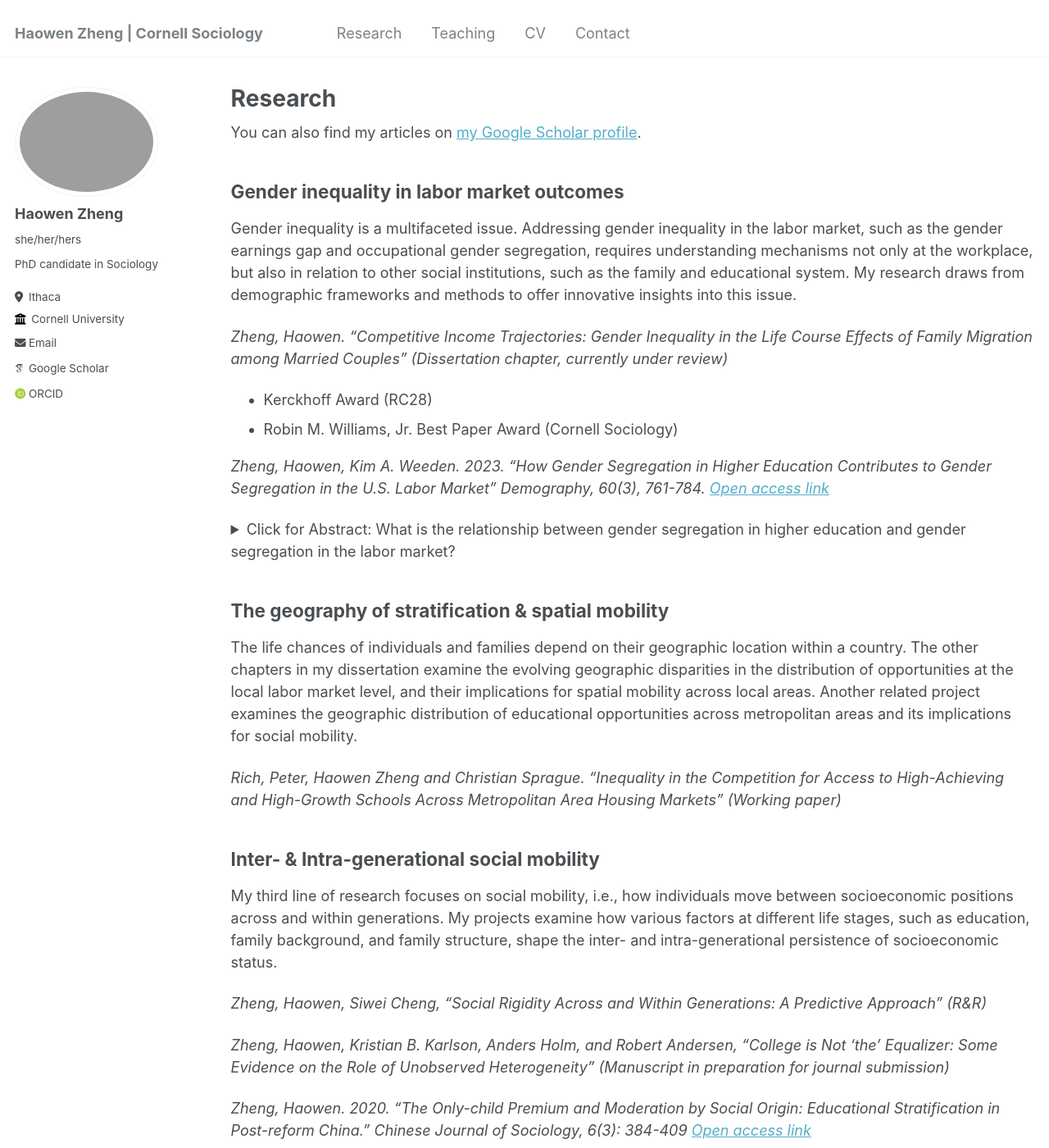
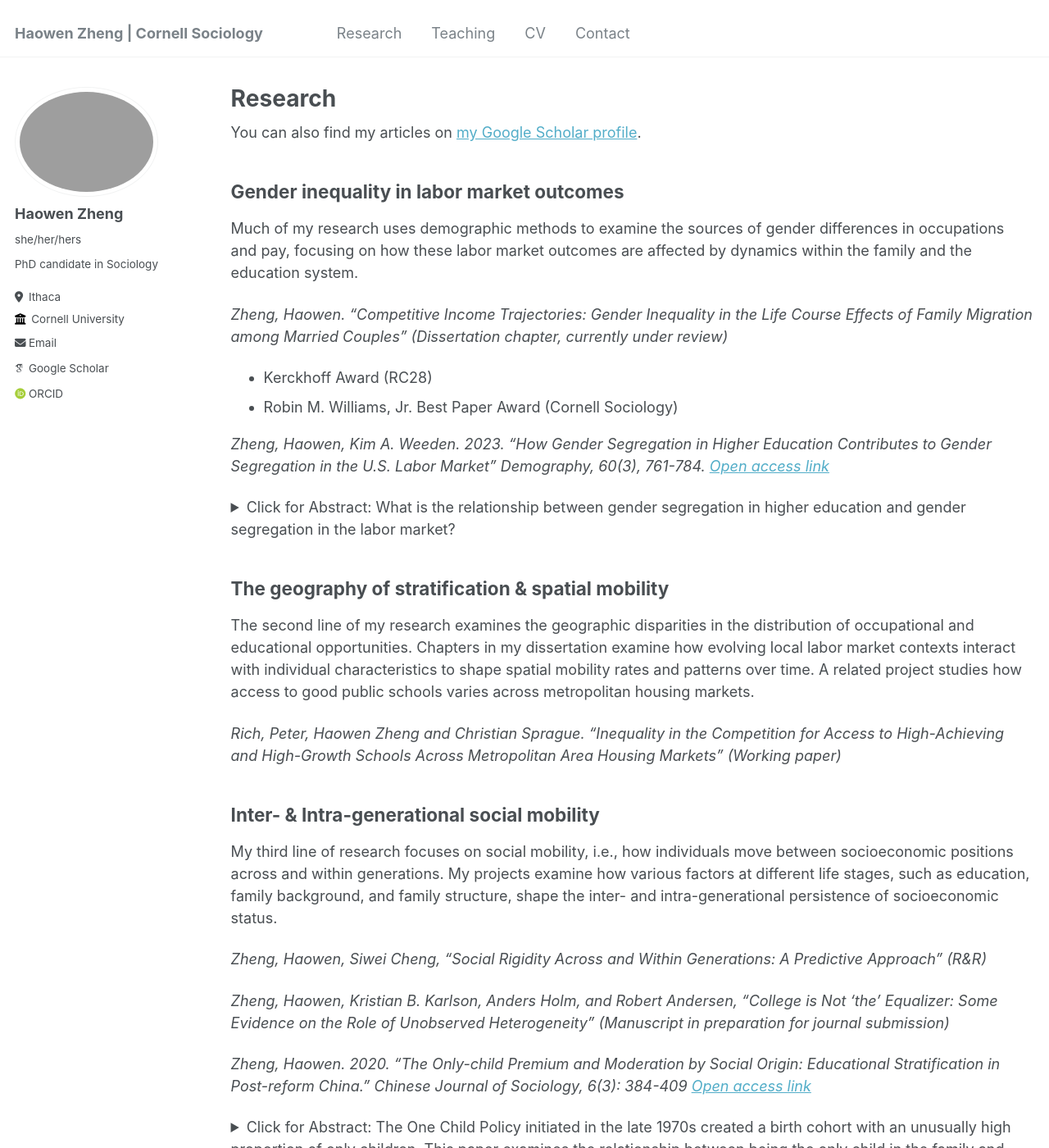
Before and after one commit to haowenzhg/haowenzhg.github.io, a Jekyll site: the page built from _pages/research.md, in a window 1280 px wide and 1400 px high. Shown: the whole window at 82% size. Built offline with Jekyll 4.4.1, drawn with Linux system fonts in a browser that asks for light colours; some web fonts are replaced.

Commit message:
Update research.md

```diff
--- a/_pages/research.md
+++ b/_pages/research.md
@@ -12,7 +12,7 @@ author_profile: true
 {% include base_path %}
 
 ## Gender inequality in labor market outcomes
-Gender inequality is a multifaceted issue. Addressing gender inequality in the labor market, such as the gender earnings gap and occupational gender segregation, requires understanding mechanisms not only at the workplace, but also in relation to other social institutions, such as the family and educational system. My research draws from demographic frameworks and methods to offer innovative insights into this issue.
+Much of my research uses demographic methods to examine the sources of gender differences in occupations and pay, focusing on how these labor market outcomes are affected by dynamics within the family and the education system.
 
 _Zheng, Haowen. “Competitive Income Trajectories: Gender Inequality in the Life Course Effects of Family Migration among Married Couples” (Dissertation chapter, currently under review)_
 * Kerckhoff Award (RC28)
@@ -28,7 +28,7 @@ _Zheng, Haowen, Kim A. Weeden. 2023. “How Gender Segregation in Higher Educati
 
 
 ## The geography of stratification & spatial mobility
-The life chances of individuals and families depend on their geographic location within a country. The other chapters in my dissertation examine the evolving geographic disparities in the distribution of opportunities at the local labor market level, and their implications for spatial mobility across local areas. Another related project examines the geographic distribution of educational opportunities across metropolitan areas and its implications for social mobility.
+The second line of my research examines the geographic disparities in the distribution of occupational and educational opportunities. Chapters in my dissertation examine how evolving local labor market contexts interact with individual characteristics to shape spatial mobility rates and patterns over time. A related project studies how access to good public schools varies across metropolitan housing markets.
 
 _Rich, Peter, Haowen Zheng and Christian Sprague. “Inequality in the Competition for Access to High-Achieving and High-Growth Schools Across Metropolitan Area Housing Markets” (Working paper)_
 
```
